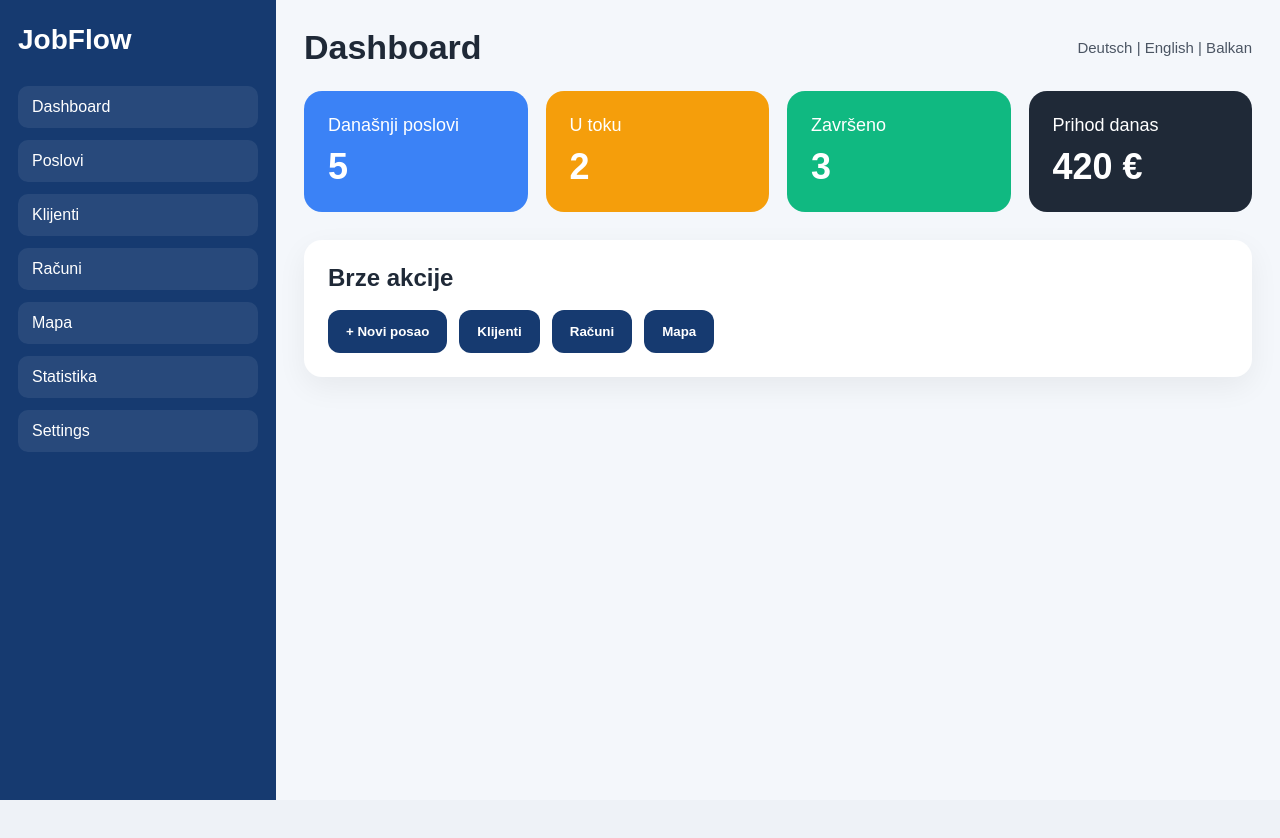
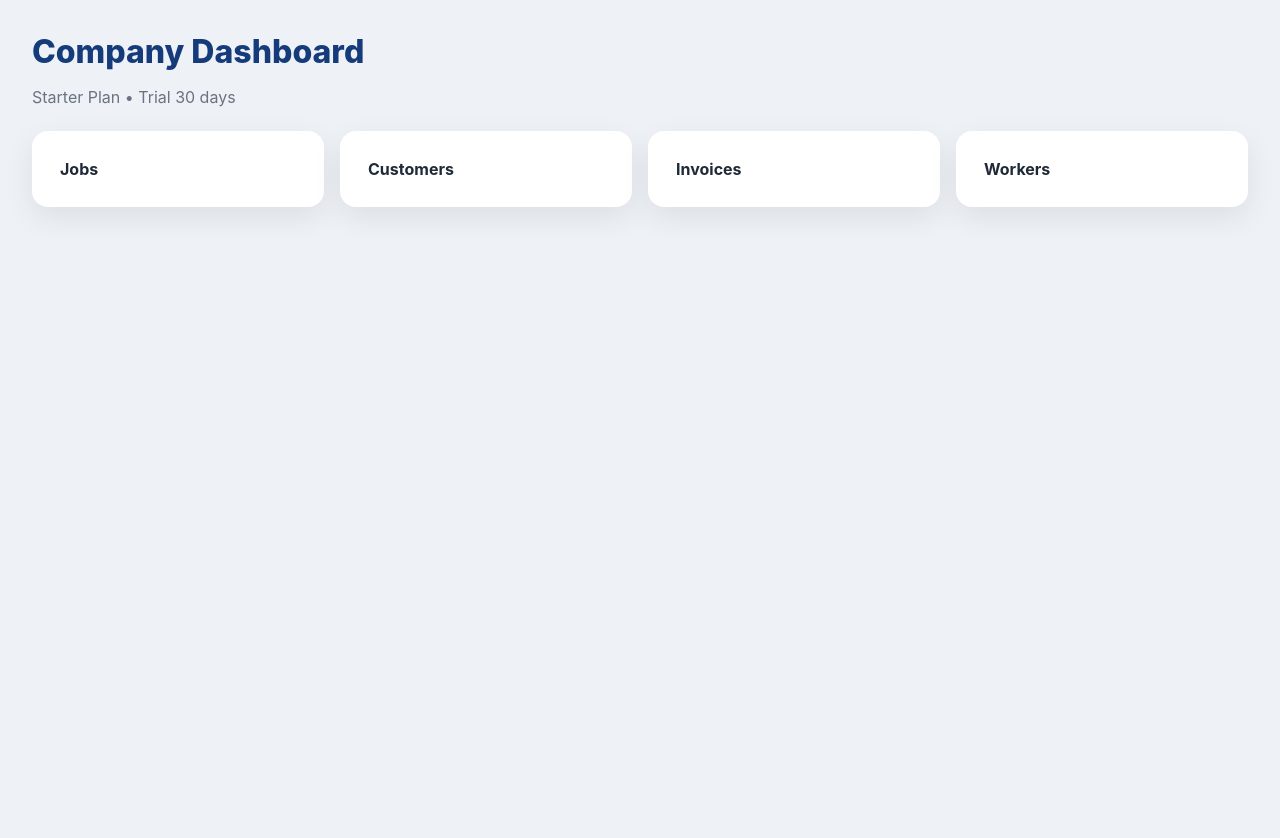
Before and after one commit to jobflow-app/jobflow-app, a Next.js app: page /dashboard in a window 1280 px wide. Shown: the top 838 px of the page. Before the commit the page ends 800 px from the top, so only its background shows below. Built offline with nearby package versions, Linux system fonts and the light colour scheme.

Commit message:
Update page.js

```diff
--- a/app/dashboard/page.js
+++ b/app/dashboard/page.js
@@ -1,180 +1,49 @@
 export default function DashboardPage() {
   return (
     <main style={styles.page}>
-      <aside style={styles.sidebar}>
-        <div style={styles.brand}>JobFlow</div>
+      <div style={styles.header}>
+        <h1 style={styles.title}>Company Dashboard</h1>
+        <p style={styles.subtitle}>Starter Plan • Trial 30 days</p>
+      </div>
 
-        <nav style={styles.nav}>
-   <a href="/dashboard" style={styles.navItem}>Dashboard</a>
-
-<a href="/jobs" style={styles.navItem}>Poslovi</a>
-
-<a href="/clients" style={styles.navItem}>Klijenti</a>
-
-<a href="/invoices" style={styles.navItem}>Računi</a>
-
-<a href="/map" style={styles.navItem}>Mapa</a>
-
-<a href="/stats" style={styles.navItem}>Statistika</a>
-
-<a href="/settings" style={styles.navItem}>Settings</a>
-        </nav>
-      </aside>
-
-      <section style={styles.content}>
-        <div style={styles.topbar}>
-          <h1 style={styles.title}>Dashboard</h1>
-          <div style={styles.lang}>Deutsch | English | Balkan</div>
-        </div>
-
-        <div style={styles.grid}>
-          <div style={styles.cardBlue}>
-            <div style={styles.cardTitle}>Današnji poslovi</div>
-            <div style={styles.cardValue}>5</div>
-          </div>
-
-          <div style={styles.cardYellow}>
-            <div style={styles.cardTitle}>U toku</div>
-            <div style={styles.cardValue}>2</div>
-          </div>
-
-          <div style={styles.cardGreen}>
-            <div style={styles.cardTitle}>Završeno</div>
-            <div style={styles.cardValue}>3</div>
-          </div>
-
-          <div style={styles.cardDark}>
-            <div style={styles.cardTitle}>Prihod danas</div>
-            <div style={styles.cardValue}>420 €</div>
-          </div>
-        </div>
-
-        <div style={styles.section}>
-          <h2 style={styles.sectionTitle}>Brze akcije</h2>
-          <div style={styles.actions}>
-            <button style={styles.actionBtn}>+ Novi posao</button>
-            <button style={styles.actionBtn}>Klijenti</button>
-            <button style={styles.actionBtn}>Računi</button>
-            <button style={styles.actionBtn}>Mapa</button>
-          </div>
-        </div>
-      </section>
+      <div style={styles.grid}>
+        <div style={styles.card}>Jobs</div>
+        <div style={styles.card}>Customers</div>
+        <div style={styles.card}>Invoices</div>
+        <div style={styles.card}>Workers</div>
+      </div>
     </main>
-  );
+  )
 }
 
 const styles = {
   page: {
-    minHeight: "100vh",
-    display: "flex",
-    fontFamily: "Arial, sans-serif",
-    background: "#f4f7fb"
+    minHeight: '100vh',
+    padding: '32px',
   },
-  sidebar: {
-    width: "240px",
-    background: "#163a70",
-    color: "#fff",
-    padding: "24px 18px"
-  },
-  brand: {
-    fontSize: "28px",
-    fontWeight: "700",
-    marginBottom: "30px"
-  },
-  nav: {
-    display: "flex",
-    flexDirection: "column",
-    gap: "12px"
-  },
-  navItem: {
-    color: "#fff",
-    textDecoration: "none",
-    padding: "12px 14px",
-    borderRadius: "10px",
-    background: "rgba(255,255,255,0.08)"
-  },
-  content: {
-    flex: 1,
-    padding: "28px"
-  },
-  topbar: {
-    display: "flex",
-    justifyContent: "space-between",
-    alignItems: "center",
-    marginBottom: "24px",
-    gap: "12px",
-    flexWrap: "wrap"
+  header: {
+    marginBottom: '24px',
   },
   title: {
+    fontSize: '32px',
+    fontWeight: '800',
+    color: '#163b7a',
     margin: 0,
-    fontSize: "34px",
-    color: "#1f2937"
   },
-  lang: {
-    color: "#4b5563",
-    fontSize: "15px"
+  subtitle: {
+    color: '#6b7280',
   },
   grid: {
-    display: "grid",
-    gridTemplateColumns: "repeat(auto-fit, minmax(220px, 1fr))",
-    gap: "18px",
-    marginBottom: "28px"
+    display: 'grid',
+    gridTemplateColumns: 'repeat(auto-fit, minmax(220px, 1fr))',
+    gap: '16px',
   },
-  cardBlue: {
-    background: "#3b82f6",
-    color: "#fff",
-    borderRadius: "18px",
-    padding: "24px"
+  card: {
+    background: '#fff',
+    padding: '28px',
+    borderRadius: '16px',
+    boxShadow: '0 10px 30px rgba(0,0,0,0.08)',
+    fontWeight: '700',
+    color: '#1f2937',
   },
-  cardYellow: {
-    background: "#f59e0b",
-    color: "#fff",
-    borderRadius: "18px",
-    padding: "24px"
-  },
-  cardGreen: {
-    background: "#10b981",
-    color: "#fff",
-    borderRadius: "18px",
-    padding: "24px"
-  },
-  cardDark: {
-    background: "#1f2937",
-    color: "#fff",
-    borderRadius: "18px",
-    padding: "24px"
-  },
-  cardTitle: {
-    fontSize: "18px",
-    marginBottom: "10px"
-  },
-  cardValue: {
-    fontSize: "36px",
-    fontWeight: "700"
-  },
-  section: {
-    background: "#fff",
-    borderRadius: "18px",
-    padding: "24px",
-    boxShadow: "0 10px 30px rgba(0,0,0,0.06)"
-  },
-  sectionTitle: {
-    marginTop: 0,
-    marginBottom: "18px",
-    color: "#1f2937"
-  },
-  actions: {
-    display: "flex",
-    gap: "12px",
-    flexWrap: "wrap"
-  },
-  actionBtn: {
-    padding: "14px 18px",
-    borderRadius: "12px",
-    border: "none",
-    background: "#163a70",
-    color: "#fff",
-    fontWeight: "700",
-    cursor: "pointer"
-  }
-};
+}
```
